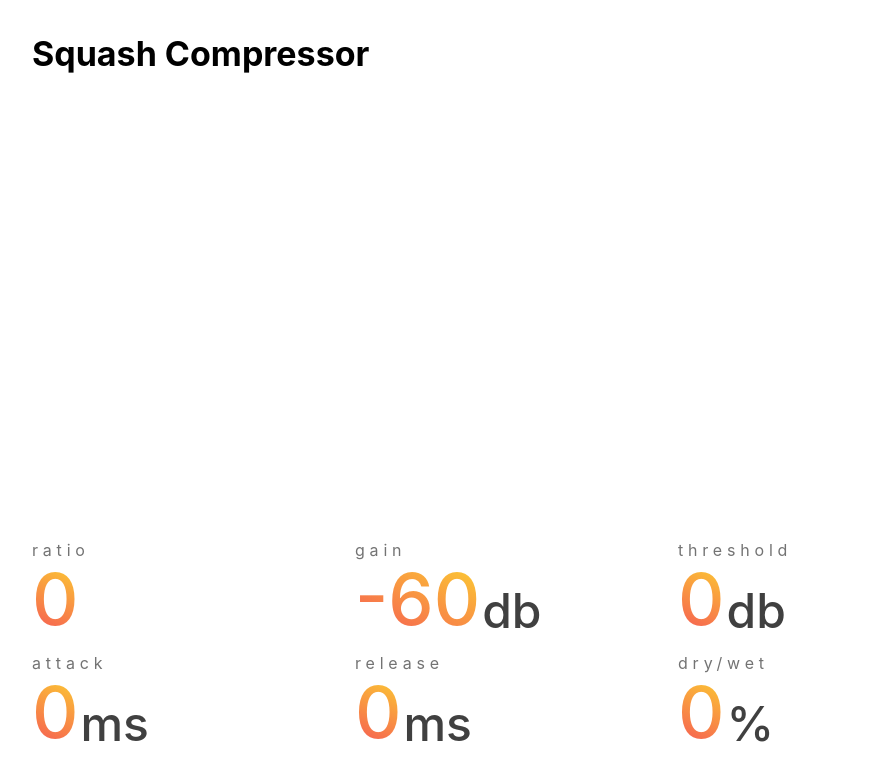
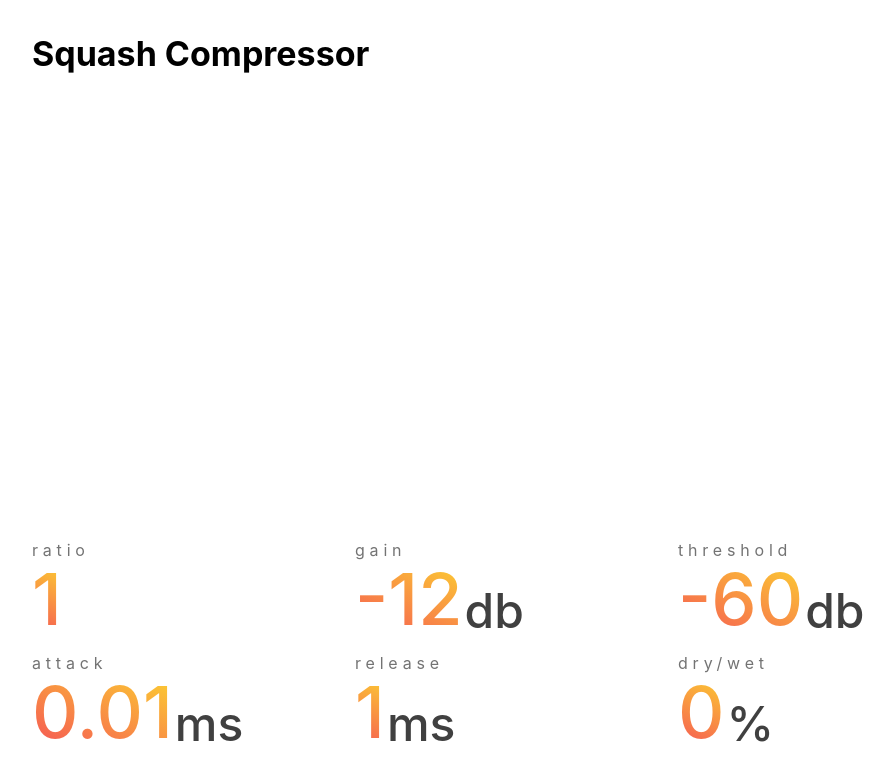
Before and after one commit to jgreenwald33/squash-compressor, a React (Vite) app in the folder plugin/ui/squash-ui/: page / in a window 1280 px wide. Shown: the top 780 px of the page, without its empty margins (160-1054 px from the left). Built offline with nearby package versions, Linux system fonts and the light colour scheme.

Commit message:
Connected the event listeners to the proper effects in the value tree state

```diff
--- a/plugin/ui/squash-ui/src/App.tsx
+++ b/plugin/ui/squash-ui/src/App.tsx
@@ -58,11 +58,11 @@ function App() {
             <SliderGroup min={0} max={100} effectName='Attack' units='ms' />
             <SliderGroup min={0} max={100} effectName='Release' units='ms'/>
             <SliderGroup min={0} max={100} effectName='Dry/Wet' units='%'/> */}
-            <NumberSlider min={0} max={20} effectName='Ratio' onChangeEvent={emitRatioEvent}/>
-            <NumberSlider min={-60} max={0} step={0.5} effectName='Gain' units='db' onChangeEvent={emitGainEvent}/>
-            <NumberSlider min={0} max={100} effectName='Threshold' units='db' onChangeEvent={emitThresholdEvent}/>
-            <NumberSlider min={0} max={100} effectName='Attack' units='ms' onChangeEvent={emitAttackEvent} />
-            <NumberSlider min={0} max={100} effectName='Release' units='ms' onChangeEvent={emitReleaseEvent}/>
+            <NumberSlider min={1} max={10} effectName='Ratio' onChangeEvent={emitRatioEvent}/>
+            <NumberSlider min={-12} max={12} step={0.5} effectName='Gain' units='db' onChangeEvent={emitGainEvent}/>
+            <NumberSlider min={-60.0} max={0} effectName='Threshold' units='db' onChangeEvent={emitThresholdEvent}/>
+            <NumberSlider min={0.01} max={1000} effectName='Attack' units='ms' onChangeEvent={emitAttackEvent} />
+            <NumberSlider min={1.0} max={3000} effectName='Release' units='ms' onChangeEvent={emitReleaseEvent}/>
             <NumberSlider min={0} max={100} effectName='Dry/Wet' units='%' onChangeEvent={emitDryWetEvent}/>
           </Group>
         </Paper>
```
Also changed, not shown: 2 other files (tests, documents, lock files or other folders).
